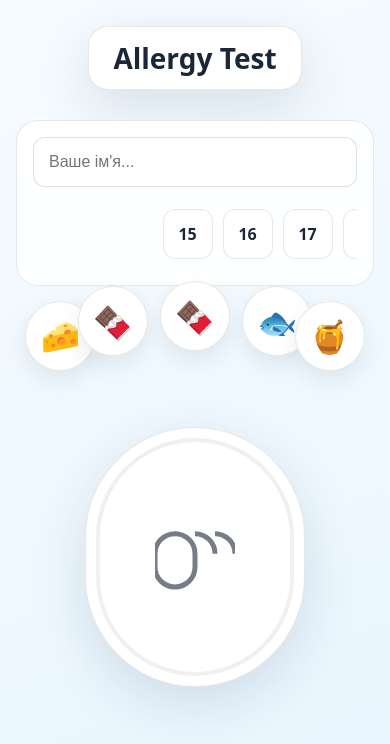
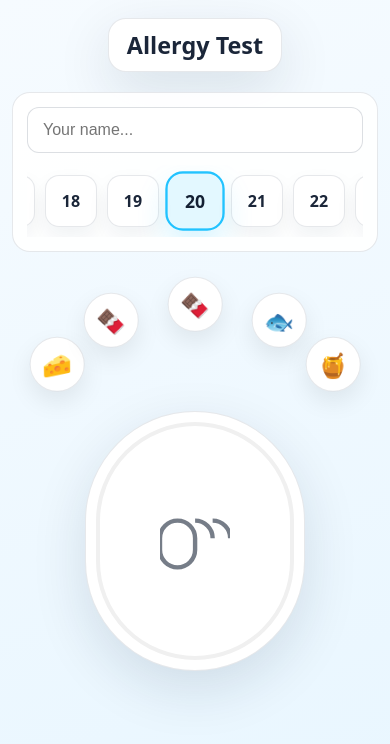
Before and after one commit to anastasiiat-create/Medical-Software, a plain HTML site: page index.html in a window 390 px wide. Drawn offline with Linux system fonts and the light colour scheme.

Commit message:
Update index.html

```diff
--- a/index.html
+++ b/index.html
@@ -1,9 +1,9 @@
 <!doctype html>
-<html lang="uk">
+<html lang="en">
 <head>
   <meta charset="UTF-8" />
   <meta name="viewport" content="width=device-width, initial-scale=1, viewport-fit=cover" />
-  <title>Allergy Test Pro</title>
+  <title>Allergy Test</title>
   <style>
     :root{
       --bg1:#f6fbff;
@@ -22,18 +22,27 @@
     }
 
     *{box-sizing:border-box}
-    html,body{height:100%; margin:0; overflow:hidden;}
+
+    html,body{
+      height:100%;
+      margin:0;
+      overflow:hidden;
+      -webkit-text-size-adjust: 100%;
+    }
+
     body{
       font-family: ui-sans-serif, system-ui, -apple-system, sans-serif;
       color:var(--text);
       background: linear-gradient(160deg, var(--bg1), var(--bg2));
+      min-height: 100dvh;
     }
 
     .app{
-      height:100%;
+      min-height: 100dvh;
+      height: 100%;
       display:flex;
       flex-direction:column;
-      padding: calc(16px + env(safe-area-inset-top)) 16px;
+      padding: calc(16px + env(safe-area-inset-top)) 16px calc(16px + env(safe-area-inset-bottom));
       max-width: 500px;
       margin: 0 auto;
       position: relative;
@@ -62,35 +71,91 @@
     .panel.hide { opacity: 0; transform: translateY(-20px); pointer-events: none; }
 
     #nameInput{
-      width:100%; height:50px; border-radius: 12px; border: 1px solid var(--stroke2);
-      padding: 0 15px; font-size: 16px; margin-bottom: 12px;
+      width:100%;
+      height:50px;
+      border-radius: 12px;
+      border: 1px solid var(--stroke2);
+      padding: 0 15px;
+      font-size: 16px;
+      margin-bottom: 12px;
     }
 
+    /* Age scroller */
     .ageTrack{
-      display:flex; overflow-x:auto; gap:10px; padding: 10px 40%;
-      scroll-snap-type: x mandatory; scrollbar-width: none;
+      display:flex;
+      overflow-x:auto;
+      gap:10px;
+      padding: 10px calc(50% - 26px); /* keeps center snap aligned */
+      scroll-snap-type: x mandatory;
+      scroll-snap-stop: always;
+      scrollbar-width: none;
+      -webkit-overflow-scrolling: touch;
+      overscroll-behavior-x: contain;
+      user-select: none;
+      -webkit-user-select: none;
+      touch-action: pan-x;
     }
+    .ageTrack::-webkit-scrollbar{ display:none; }
+
     .ageItem{
-      min-width: 50px; height: 50px; display: flex; align-items: center; justify-content: center;
-      background: white; border-radius: 12px; border: 1px solid var(--stroke);
-      scroll-snap-align: center; font-weight: bold;
+      min-width: 52px;
+      height: 52px;
+      display: flex;
+      align-items: center;
+      justify-content: center;
+      background: white;
+      border-radius: 14px;
+      border: 1px solid var(--stroke);
+      scroll-snap-align: center;
+      font-weight: 800;
+      flex: 0 0 auto;
+      transition: transform 0.18s ease, border-color 0.18s ease, box-shadow 0.18s ease, background 0.18s ease, color 0.18s ease;
+      box-shadow: 0 10px 22px rgba(10,30,60,.06);
     }
-    .ageItem.selected{ background: var(--blue); color: white; border-color: var(--blue); }
+    .ageItem.selected{
+      background: rgba(34,195,255,.12);
+      border-color: rgba(34,195,255,.55);
+      box-shadow: 0 14px 28px rgba(34,195,255,.18);
+      transform: scale(1.10);
+      color: rgba(8,20,40,.95);
+      position: relative;
+    }
+    .ageItem.selected::after{
+      content:"";
+      position:absolute;
+      inset:-2px;
+      border-radius: 16px;
+      border: 2px solid var(--blue);
+      pointer-events:none;
+    }
 
     .scannerArea{
-      flex:1; position:relative; display:flex; align-items: center; justify-content: center;
+      flex:1;
+      position:relative;
+      display:flex;
+      align-items: center;
+      justify-content: center;
+      min-height: 320px;
     }
 
     .arc{
-      position:absolute; width: 100%; height: 260px; top: 0; pointer-events:none;
+      position:absolute;
+      width: 100%;
+      height: 260px;
+      top: 0;
+      left: 0;
+      pointer-events:none;
     }
 
     .bubble{
       position:absolute;
-      width: 70px; height: 70px;
+      width: 70px;
+      height: 70px;
       background: white;
       border-radius: 50%;
-      display: flex; align-items: center; justify-content: center;
+      display: flex;
+      align-items: center;
+      justify-content: center;
       font-size: 32px;
       border: 1px solid var(--stroke);
       box-shadow: 0 10px 25px rgba(0,0,0,0.08);
@@ -100,6 +165,7 @@
                   transform 1.2s cubic-bezier(0.4, 0, 0.2, 1),
                   border 0.5s ease, box-shadow 0.5s ease, opacity 0.4s ease;
       z-index: 10;
+      will-change: left, top, transform;
     }
 
     .bubble.replace { animation: pulseIcon 0.4s ease; }
@@ -109,7 +175,7 @@
       100% { transform: translate(-50%, -50%) scale(1); opacity: 1; }
     }
 
-    /* Стиль для результату */
+    /* Result style */
     .bubble.result-active {
       border: 4px solid var(--hot);
       box-shadow: 0 0 20px rgba(255, 45, 45, 0.3);
@@ -117,33 +183,104 @@
     }
 
     .fingerBtn{
-      width: 220px; height: 260px;
-      background: white; border-radius: 110px;
+      width: 220px;
+      height: 260px;
+      background: white;
+      border-radius: 110px;
       border: 1px solid var(--stroke);
       box-shadow: var(--shadow);
-      position: relative; cursor: pointer;
+      position: relative;
+      cursor: pointer;
       transition: all 0.3s ease;
-      display: flex; align-items: center; justify-content: center;
+      display: flex;
+      align-items: center;
+      justify-content: center;
+      touch-action: none;
+      user-select: none;
+      -webkit-tap-highlight-color: transparent;
     }
     .fingerBtn::before{
-      content:""; position:absolute; inset: 10px; border-radius: 100px;
+      content:"";
+      position:absolute;
+      inset: 10px;
+      border-radius: 100px;
       border: 4px solid #f0f0f0;
     }
     .fingerBtn::after{
-      content:""; position:absolute; inset: 10px; border-radius: 100px;
+      content:"";
+      position:absolute;
+      inset: 10px;
+      border-radius: 100px;
       border: 4px solid var(--blue);
       clip-path: inset(calc((1 - var(--p)) * 100%) 0 0 0);
     }
 
     .fingerSvg{ width: 80px; opacity: 0.6; }
     .scanLine {
-      position: absolute; width: 80%; height: 4px; background: var(--blue);
-      box-shadow: 0 0 15px var(--blue); border-radius: 2px;
-      display: none; top: 20%;
+      position: absolute;
+      width: 80%;
+      height: 4px;
+      background: var(--blue);
+      box-shadow: 0 0 15px var(--blue);
+      border-radius: 2px;
+      display: none;
+      top: 20%;
     }
     .scanning .scanLine { display: block; animation: scanAnim 1.5s infinite linear; }
     @keyframes scanAnim {
-      0% { top: 20%; opacity: 0; } 50% { opacity: 1; } 100% { top: 80%; opacity: 0; }
+      0% { top: 20%; opacity: 0; }
+      50% { opacity: 1; }
+      100% { top: 80%; opacity: 0; }
+    }
+
+    /* Mobile adaptation */
+    @media (max-width: 480px){
+      .app{
+        padding: calc(12px + env(safe-area-inset-top)) 12px calc(14px + env(safe-area-inset-bottom));
+      }
+
+      header{ padding: 6px 0; }
+
+      .title{
+        font-size: clamp(22px, 6vw, 28px);
+        padding: 10px 18px;
+        border-radius: 18px;
+      }
+
+      .panel{
+        margin-top: 14px;
+        border-radius: 18px;
+        padding: 14px;
+      }
+
+      #nameInput{
+        height: 46px;
+        font-size: 16px;
+      }
+
+      .scannerArea{
+        min-height: 300px;
+      }
+
+      .arc{
+        height: clamp(210px, 32vh, 260px);
+      }
+
+      .bubble{
+        width: clamp(54px, 14vw, 70px);
+        height: clamp(54px, 14vw, 70px);
+        font-size: clamp(24px, 6vw, 32px);
+      }
+
+      .fingerBtn{
+        width: clamp(180px, 62vw, 220px);
+        height: clamp(220px, 74vw, 260px);
+        border-radius: 999px;
+      }
+
+      .fingerSvg{
+        width: clamp(64px, 18vw, 80px);
+      }
     }
   </style>
 </head>
@@ -153,7 +290,7 @@
     <header><div class="title">Allergy Test</div></header>
 
     <div class="panel" id="panel">
-      <input type="text" id="nameInput" placeholder="Ваше ім'я...">
+      <input type="text" id="nameInput" placeholder="Your name...">
       <div class="ageTrack" id="ageTrack"></div>
     </div>
 
@@ -178,13 +315,62 @@
   let bubbles = [];
   let scanning = false;
 
-  // Setup Age
-  for(let i=15; i<=25; i++) {
+  // Setup Age scroller (swipe left/right; the centered number gets highlighted)
+  const AGE_MIN = 15;
+  const AGE_MAX = 25;
+  const DEFAULT_AGE = 20;
+
+  for(let i = AGE_MIN; i <= AGE_MAX; i++) {
     const div = document.createElement('div');
-    div.className = 'ageItem' + (i===20 ? ' selected' : '');
+    div.className = 'ageItem' + (i === DEFAULT_AGE ? ' selected' : '');
     div.textContent = i;
     ageTrack.appendChild(div);
+
+    // Tap to center
+    div.addEventListener('click', () => {
+      div.scrollIntoView({behavior:'smooth', inline:'center', block:'nearest'});
+    });
   }
+
+  function getCenteredAgeItem() {
+    const items = [...ageTrack.querySelectorAll('.ageItem')];
+    const center = ageTrack.scrollLeft + ageTrack.clientWidth / 2;
+    let best = null;
+    let bestDist = Infinity;
+
+    for(const el of items) {
+      const elCenter = el.offsetLeft + el.offsetWidth / 2;
+      const d = Math.abs(elCenter - center);
+      if(d < bestDist) { bestDist = d; best = el; }
+    }
+    return best;
+  }
+
+  function updateAgeSelection() {
+    const best = getCenteredAgeItem();
+    if(!best) return;
+    const items = ageTrack.querySelectorAll('.ageItem');
+    items.forEach(el => el.classList.toggle('selected', el === best));
+  }
+
+  // Throttle scroll handling with rAF for smoothness
+  let rafPending = false;
+  ageTrack.addEventListener('scroll', () => {
+    if(rafPending) return;
+    rafPending = true;
+    requestAnimationFrame(() => {
+      rafPending = false;
+      updateAgeSelection();
+    });
+  }, {passive:true});
+
+  // Center default age on load
+  window.addEventListener('load', () => {
+    const items = [...ageTrack.querySelectorAll('.ageItem')];
+    const def = items.find(el => Number(el.textContent) === DEFAULT_AGE) || items[0];
+    if(def) def.scrollIntoView({behavior:'auto', inline:'center', block:'nearest'});
+    updateAgeSelection();
+  });
 
   // Create 5 bubbles
   function createBubbles() {
@@ -196,14 +382,13 @@
       b.className = 'bubble';
       b.textContent = allergens[Math.floor(Math.random()*allergens.length)];
 
-      // Розміщення по дузі
+      // Place along an arc (responsive height: %)
       const angle = (i * (140 / (count - 1))) + 200;
-      const radius = 160;
-      const x = 50 + Math.cos(angle * Math.PI / 180) * 40; // у %
-      const y = 60 + Math.sin(angle * Math.PI / 180) * 30; // у %
+      const x = 50 + Math.cos(angle * Math.PI / 180) * 40; // %
+      const y = 55 + Math.sin(angle * Math.PI / 180) * 35; // %
 
       b.style.left = x + '%';
-      b.style.top = y + 'px';
+      b.style.top = y + '%';
 
       arc.appendChild(b);
       bubbles.push(b);
@@ -221,7 +406,7 @@
       p += 0.01;
       fingerBtn.style.setProperty('--p', p);
 
-      // Мерехтіння іконок
+      // Flicker icons
       if(Math.random() > 0.7) {
         const b = bubbles[Math.floor(Math.random()*bubbles.length)];
         b.classList.add('replace');
@@ -243,46 +428,39 @@
     fingerBtn.style.opacity = '0';
     panel.classList.add('hide');
 
-    // Вибираємо 4 алергени
+    // Pick 4 allergens
     const chosen = bubbles.slice(0, 4);
     const rejected = bubbles[4];
     if(rejected) rejected.style.opacity = '0';
 
-    // 1. Спочатку просто обводимо червоним на місці
-    chosen.forEach(b => {
-      b.classList.add('result-active');
-    });
+    // 1) Highlight in place first
+    chosen.forEach(b => b.classList.add('result-active'));
 
-    // 2. Затримка перед рухом (як ви просили)
+    // 2) Delay before moving to center
     setTimeout(() => {
       const centerX = window.innerWidth / 2;
       const centerY = window.innerHeight / 2 + 40;
 
-      // Розмір іконки після збільшення
       const finalSize = Math.min(window.innerWidth * 0.35, 140);
       const gap = 20;
 
-      // Координати для сітки 2х2 відносно центру
       const offsets = [
-        { dx: -(finalSize/2 + gap/2), dy: -(finalSize/2 + gap/2) }, // верх ліво
-        { dx: (finalSize/2 + gap/2),  dy: -(finalSize/2 + gap/2) }, // верх право
-        { dx: -(finalSize/2 + gap/2), dy: (finalSize/2 + gap/2)  }, // низ ліво
-        { dx: (finalSize/2 + gap/2),  dy: (finalSize/2 + gap/2)  }  // низ право
+        { dx: -(finalSize/2 + gap/2), dy: -(finalSize/2 + gap/2) }, // top-left
+        { dx: (finalSize/2 + gap/2),  dy: -(finalSize/2 + gap/2) }, // top-right
+        { dx: -(finalSize/2 + gap/2), dy: (finalSize/2 + gap/2)  }, // bottom-left
+        { dx: (finalSize/2 + gap/2),  dy: (finalSize/2 + gap/2)  }  // bottom-right
       ];
 
       chosen.forEach((b, i) => {
-        // Переводимо в fixed для точного позиціонування по екрану
         const rect = b.getBoundingClientRect();
-        b.style.left = rect.left + rect.width/2 + 'px';
-        b.style.top = rect.top + rect.height/2 + 'px';
+        b.style.left = (rect.left + rect.width/2) + 'px';
+        b.style.top  = (rect.top  + rect.height/2) + 'px';
         b.style.position = 'fixed';
         b.style.margin = '0';
 
-        // Запускаємо анімацію до центру
         setTimeout(() => {
           b.style.left = (centerX + offsets[i].dx) + 'px';
-          b.style.top = (centerY + offsets[i].dy) + 'px';
-          // Збільшуємо розмір іконки та емодзі всередині
+          b.style.top  = (centerY + offsets[i].dy) + 'px';
           b.style.width = finalSize + 'px';
           b.style.height = finalSize + 'px';
           b.style.fontSize = (finalSize * 0.6) + 'px';
@@ -292,6 +470,12 @@
   }
 
   fingerBtn.addEventListener('pointerdown', startScanning);
+
+  // Recalculate arc + keep age selection stable on resize/orientation
+  window.addEventListener('resize', () => {
+    if(!scanning) createBubbles();
+    updateAgeSelection();
+  });
 </script>
 
 </body>
```
